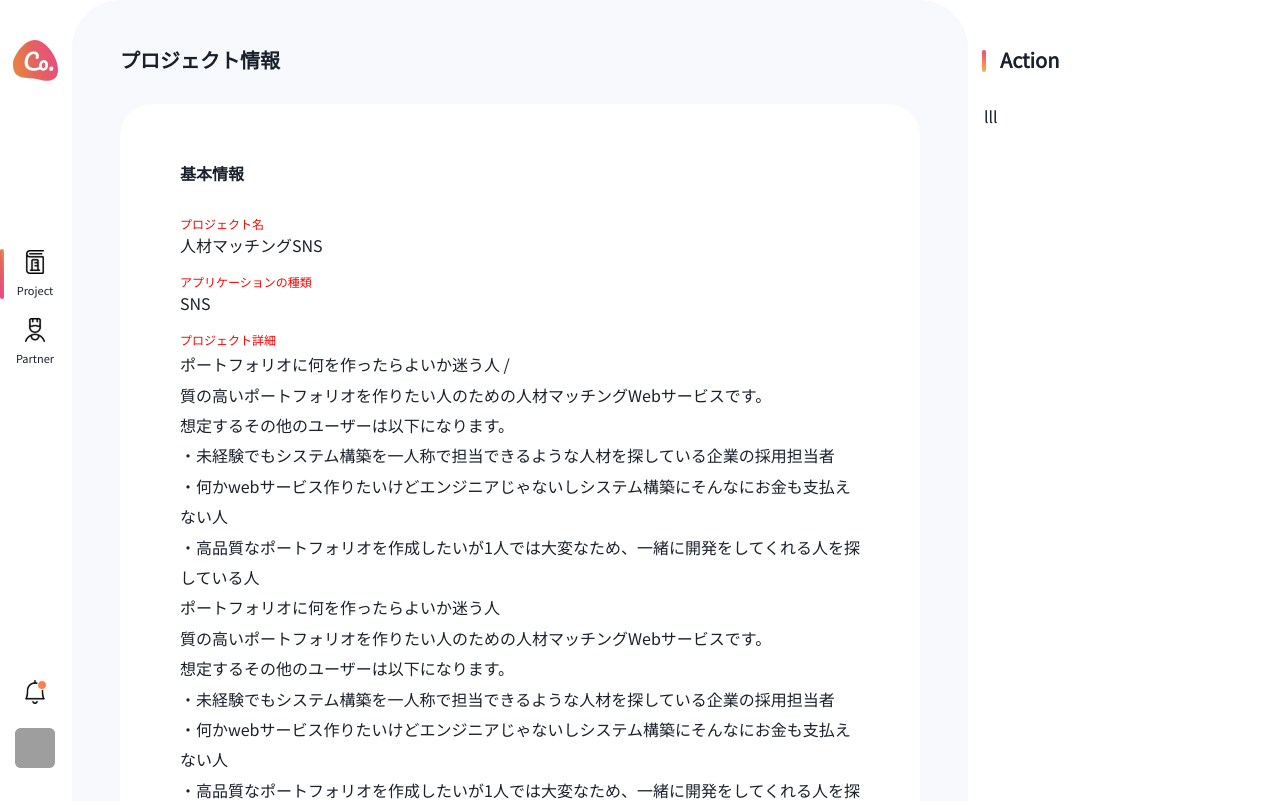
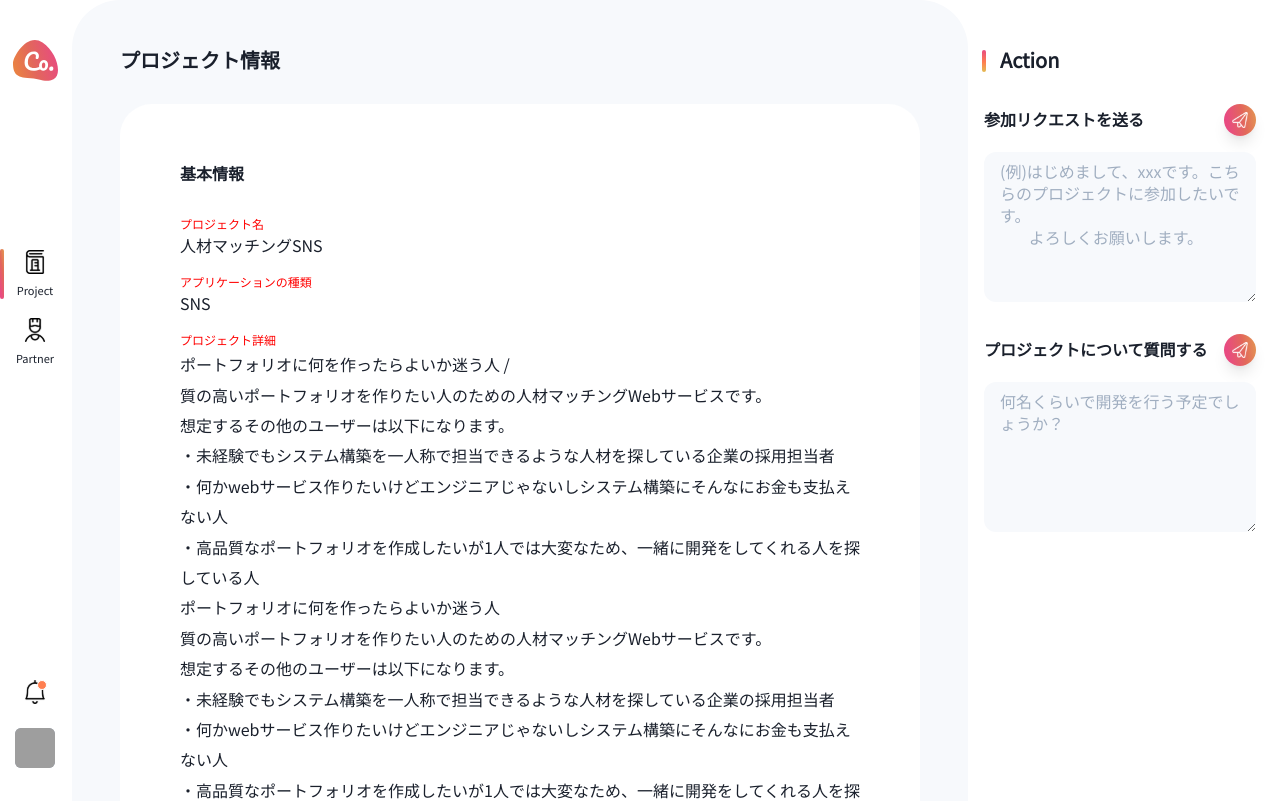
Before and after one commit to rewdaraw/sublime, a Next.js app in the folder app/: page /projects/a in a window 1280 px wide. Shown: the top 801 px of the page. Built offline with nearby package versions, Linux system fonts and the light colour scheme; grey boxes are pictures that could not be loaded.

Commit message:
create SendRequestion component

```diff
--- /dev/null
+++ b/app/src/components/molecules/TitleWithButton.tsx
@@ -0,0 +1,37 @@
+import { Flex, Spacer, Text, Heading, IconButton, Image } from "@chakra-ui/react";
+import React from "react";
+
+interface ITitleWithButton {
+  title: string;
+  iconName: string;
+}
+
+export const TitleWithButton: React.FC<ITitleWithButton> = ({
+  title,
+  iconName,
+}) => {
+  return (
+    <Flex align="center">
+      <Heading as="h3" size="sm">
+        {title}
+      </Heading>
+      <Spacer />
+      <IconButton
+        size="sm"
+        bg="linear-gradient(80.21deg, #E84B81 15.29%, #E2675B 59.57%, #E39053 93.29%)"
+        rounded="full"
+        boxShadow="lg"
+        aria-label="Action"
+        _hover={{ opacity: "0.7" }}
+        icon={
+          <Image
+            src={`/assets/images/icons/${iconName}.svg`}
+            width="16px"
+            height="16px"
+            alt={title}
+          />
+        }
+      />
+    </Flex>
+  );
+};
--- a/app/src/components/organisms/Header.tsx
+++ b/app/src/components/organisms/Header.tsx
@@ -10,7 +10,7 @@ import {
 } from "@chakra-ui/react";
 import React from "react";
 
-export const Header = () => {
+export const Header: React.VFC = () => {
   return (
     <Flex
       as="header"
--- /dev/null
+++ b/app/src/components/organisms/projects/detail/SendRequestion.tsx
@@ -0,0 +1,27 @@
+import { Box, Textarea } from "@chakra-ui/react";
+import React from "react";
+
+interface ISendRequestion {
+  children: React.ReactNode;
+  placeholder: string;
+}
+
+export const SendRequestion: React.FC<ISendRequestion> = ({
+  children,
+  placeholder,
+}) => {
+  return (
+    <Box>
+      {children}
+      <Textarea
+        mt={4}
+        minH="150px"
+        bg="#F7F9FC"
+        focusBorderColor="none"
+        border="none"
+        rounded="xl"
+        placeholder={placeholder}
+      />
+    </Box>
+  );
+};
--- a/app/src/pages/projects/[slug].tsx
+++ b/app/src/pages/projects/[slug].tsx
@@ -1,4 +1,4 @@
-import { Box, Flex, Heading } from "@chakra-ui/react";
+import { Box, Flex, Heading, VStack } from "@chakra-ui/react";
 import Head from "next/head";
 import { NextPage } from "next";
 import React from "react";
@@ -12,6 +12,8 @@ import { FeatureInfo } from "../../components/organisms/projects/detail/FeatureI
 import { DevelopmentInfo } from "../../components/organisms/projects/detail/DevelopmentInfo";
 import { OwnersInfo } from "../../components/organisms/projects/detail/OwnersInfo";
 import { FaqInfo } from "../../components/organisms/projects/detail/FaqInfo";
+import { SendRequestion } from "../../components/organisms/projects/detail/SendRequestion";
+import { TitleWithButton } from "../../components/molecules/TitleWithButton";
 
 const ProjectDetailPage: NextPage = () => {
   return (
@@ -55,7 +57,24 @@ const ProjectDetailPage: NextPage = () => {
           </DetailMainPanel>
         </Box>
       </Main>
-      <Aside title="Action">lll</Aside>
+      <Aside title="Action">
+        <Box mb={8}>
+          <SendRequestion
+            placeholder="(例)はじめまして、xxxです。こちらのプロジェクトに参加したいです。
+        よろしくお願いします。"
+          >
+            <TitleWithButton title="参加リクエストを送る" iconName="Send" />
+          </SendRequestion>
+        </Box>
+        <Box>
+          <SendRequestion placeholder="何名くらいで開発を行う予定でしょうか？">
+            <TitleWithButton
+              title="プロジェクトについて質問する"
+              iconName="Send"
+            />
+          </SendRequestion>
+        </Box>
+      </Aside>
     </>
   );
 };
--- a/app/src/pages/projects/index.tsx
+++ b/app/src/pages/projects/index.tsx
@@ -34,7 +34,7 @@ const ProjectListsPage: NextPage = () => {
           <Spacer />
           <Flex>
             <IconButton
-              as="button"
+              size="sm"
               bg="white"
               rounded="full"
               boxShadow="lg"
```
Also changed, not shown: app/public/assets/images/icons/Send.svg (added), app/public/assets/images/icons/WhiteOutlinedHeart.svg (added).
